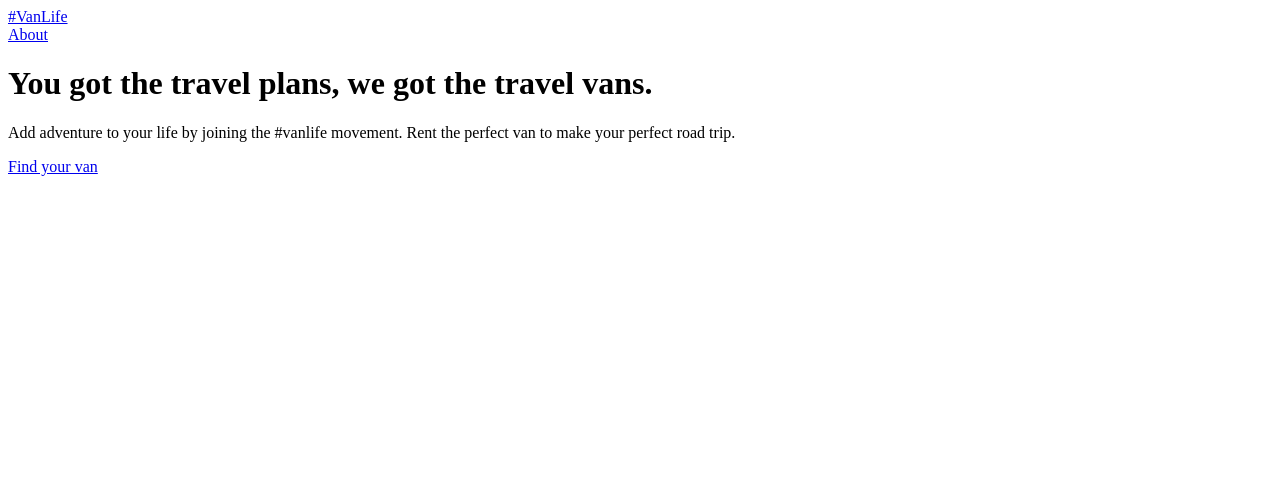
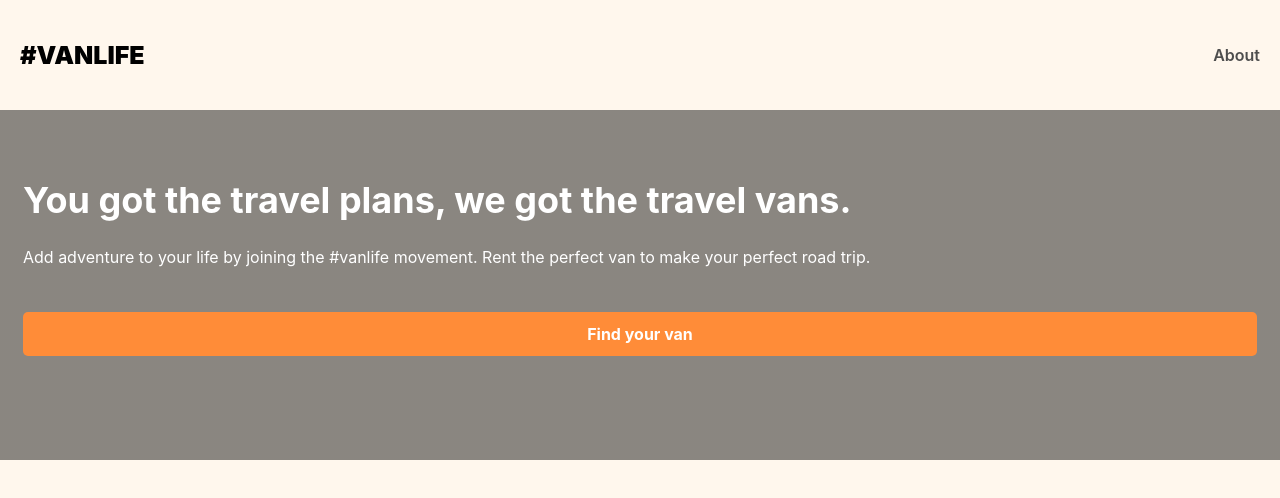
Before and after one commit to dearzss/stackblitz-starters-dax2vi, a React (Create React App) app: page / in a window 1280 px wide. Shown: the top 498 px of the page. Built offline with nearby package versions, Linux system fonts and the light colour scheme.

Commit message:
3 files modified

```diff
--- a/src/index.tsx
+++ b/src/index.tsx
@@ -3,6 +3,7 @@ import ReactDOM from 'react-dom/client';
 import { BrowserRouter, Routes, Route, Link } from 'react-router-dom';
 import Home from './pages/Home.jsx';
 import About from './pages/About.jsx';
+import './style.css';
 
 function App() {
   return (
--- a/src/pages/About.jsx
+++ b/src/pages/About.jsx
@@ -1,11 +1,10 @@
 import React from 'react';
-import bgImg from '../assets/images/about-hero.png';
+//import bgImg from '../assets/images/about-hero.png';
 import { Link } from 'react-router-dom';
 
 export default function About() {
   return (
     <div className="about-page-container">
-      <img src={bgImg} className="about-hero-image" />
       <div className="about-page-content">
         <h1>Don’t squeeze in a sedan when you could relax in a van.</h1>
         <p>
--- a/src/style.css
+++ b/src/style.css
@@ -2,15 +2,145 @@
   box-sizing: border-box;
 }
 
+html,
 body {
   margin: 0;
-  padding: 1rem;
-  font-family: system-ui, sans-serif;
-  color: black;
-  background-color: white;
+  padding: 0;
+  background-color: #fff7ed;
+  font-family: 'Inter', sans-serif;
 }
 
-h1 {
-  font-weight: 800;
-  font-size: 1.5rem;
+body::-webkit-scrollbar {
+  display: none;
 }
+
+body {
+  -ms-overflow-style: none;
+  scrollbar-width: none;
+}
+
+header {
+  height: 110px;
+  display: flex;
+  align-items: center;
+  padding-block: 10px;
+}
+
+header .site-logo {
+  color: black;
+  margin-right: auto;
+  text-transform: uppercase;
+  font-weight: 900;
+  font-size: 25px;
+}
+
+header a {
+  text-decoration: none;
+  color: #4d4d4d;
+  font-weight: 600;
+  padding: 5px 20px;
+}
+
+header a:hover {
+  color: #161616;
+  text-decoration: underline;
+}
+
+.link-button {
+  display: inline-block;
+  text-align: center;
+  text-decoration: none;
+  border: none;
+  padding: 0.75rem 1.375rem;
+  color: initial;
+  font-weight: 700;
+  border-radius: 5px;
+  cursor: pointer;
+  transition: transform 0.1s ease-in-out;
+}
+
+.link-button:hover {
+  transform: translate(1px, 1px);
+}
+
+/*** HOME PAGE ***/
+.home-container {
+  background: linear-gradient(0deg, rgba(0, 0, 0, 0.46), rgba(0, 0, 0, 0.46)),
+    url('./assets/images/home-hero.png') no-repeat center center;
+  -webkit-background-size: cover;
+  -moz-background-size: cover;
+  -o-background-size: cover;
+  background-size: cover;
+  min-height: 350px;
+  color: white;
+  padding: 45px 23px;
+}
+
+.home-container h1 {
+  font-weight: 700;
+  font-size: 2.25rem;
+  line-height: 42px;
+}
+
+.home-container p {
+  line-height: 24px;
+}
+
+.home-container a {
+  display: inline-block;
+  text-align: center;
+  text-decoration: none;
+  background-color: #ff8c38;
+  border: none;
+  width: 100%;
+  margin-top: 27px;
+  padding-block: 0.75rem;
+  color: white;
+  font-weight: 700;
+  border-radius: 5px;
+  cursor: pointer;
+  transition: transform 0.1s ease-in-out;
+}
+
+.home-container a:hover {
+  transform: translate(1px, 1px);
+}
+
+/*** ABOUT PAGE ***/
+.about-hero-image {
+  max-width: 100%;
+}
+
+.about-page-content {
+  padding-inline: 23px;
+  color: #161616;
+  margin-bottom: 55px;
+}
+
+.about-page-content h1 {
+  line-height: 38px;
+}
+
+.about-page-content p {
+  line-height: 22px;
+}
+
+.about-page-cta {
+  background-color: #ffcc8d;
+  color: #161616;
+  padding-inline: 32px;
+  padding-bottom: 32px;
+  margin-inline: 27px;
+  border-radius: 5px;
+}
+
+.about-page-cta h2 {
+  margin: 0;
+  padding-block: 37px;
+}
+
+.about-page-cta .link-button {
+  background-color: #161616;
+  color: white;
+  border-radius: 10px;
+}
```
